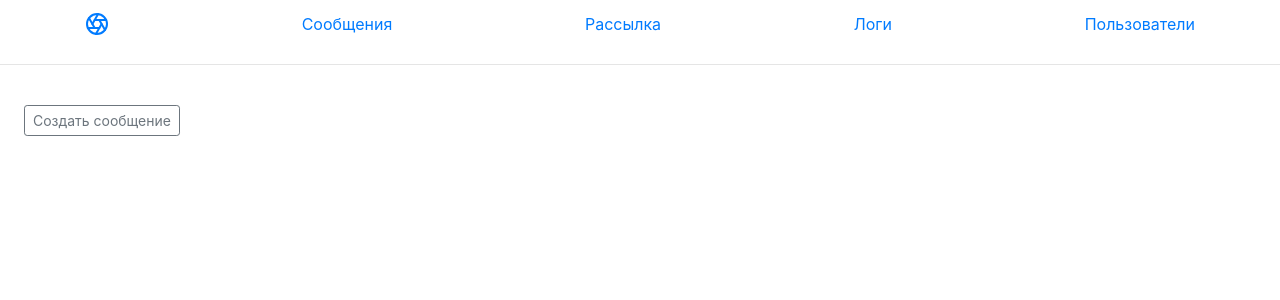
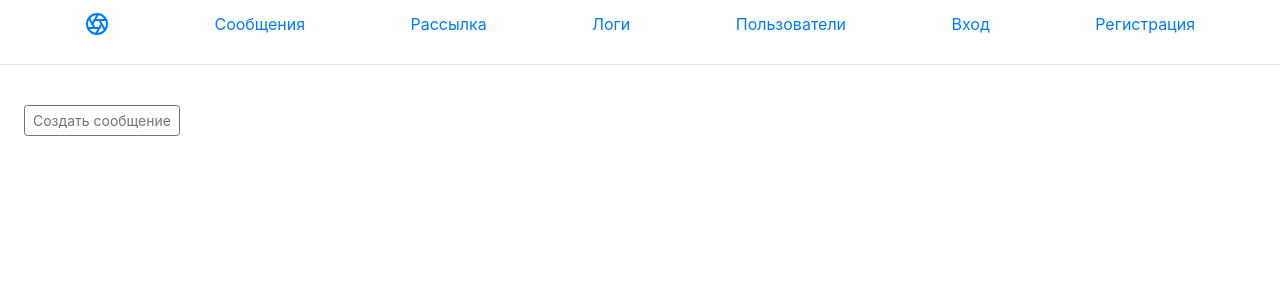
Before and after one commit to Olga-Yar/TWDjango, a Django app: template main/templates/main/index.html in a window 1280 px wide. Shown: the top 300 px of the page. Run offline with Django 4.2, Linux system fonts and the light colour scheme; the template is opened without the code that fills it, so the values that code supplies are empty; some libraries are stand-ins or nearby versions.

Commit message:
создание кнопок для пользователя

```diff
--- a/main/templates/main/base.html
+++ b/main/templates/main/base.html
@@ -27,10 +27,18 @@
         <a class="py-2" href="#">
           <svg xmlns="http://www.w3.org/2000/svg" width="24" height="24" viewBox="0 0 24 24" fill="none" stroke="currentColor" stroke-width="2" stroke-linecap="round" stroke-linejoin="round" class="d-block mx-auto"><circle cx="12" cy="12" r="10"></circle><line x1="14.31" y1="8" x2="20.05" y2="17.94"></line><line x1="9.69" y1="8" x2="21.17" y2="8"></line><line x1="7.38" y1="12" x2="13.12" y2="2.06"></line><line x1="9.69" y1="16" x2="3.95" y2="6.06"></line><line x1="14.31" y1="16" x2="2.83" y2="16"></line><line x1="16.62" y1="12" x2="10.88" y2="21.94"></line></svg>
         </a>
-        <a class="py-2 d-none d-md-inline-block" href="#">Сообщения</a>
-        <a class="py-2 d-none d-md-inline-block" href="#">Рассылка</a>
-        <a class="py-2 d-none d-md-inline-block" href="#">Логи</a>
+        <a class="py-2 d-none d-md-inline-block" href="{% url 'main:home' %}">Сообщения</a>
+        <a class="py-2 d-none d-md-inline-block" href="{% url 'main:mailing_list' %}">Рассылка</a>
+        <a class="py-2 d-none d-md-inline-block" href="{% url 'main:logi_list' %}">Логи</a>
         <a class="py-2 d-none d-md-inline-block" href="#">Пользователи</a>
+
+        {% if user.is_authenticated %}
+        <a class="py-2 d-none d-md-inline-block" href="{% url 'users:logout' %}">Выход</a>
+        <a class="py-2 d-none d-md-inline-block" href="{% url 'users:profile' %}">Профиль</a>
+        {% else %}
+        <a class="py-2 d-none d-md-inline-block" href="{% url 'users:login' %}">Вход</a>
+        <a class="py-2 d-none d-md-inline-block" href="{% url 'users:register' %}">Регистрация</a>
+        {% endif %}
 
 
       </div>
```
